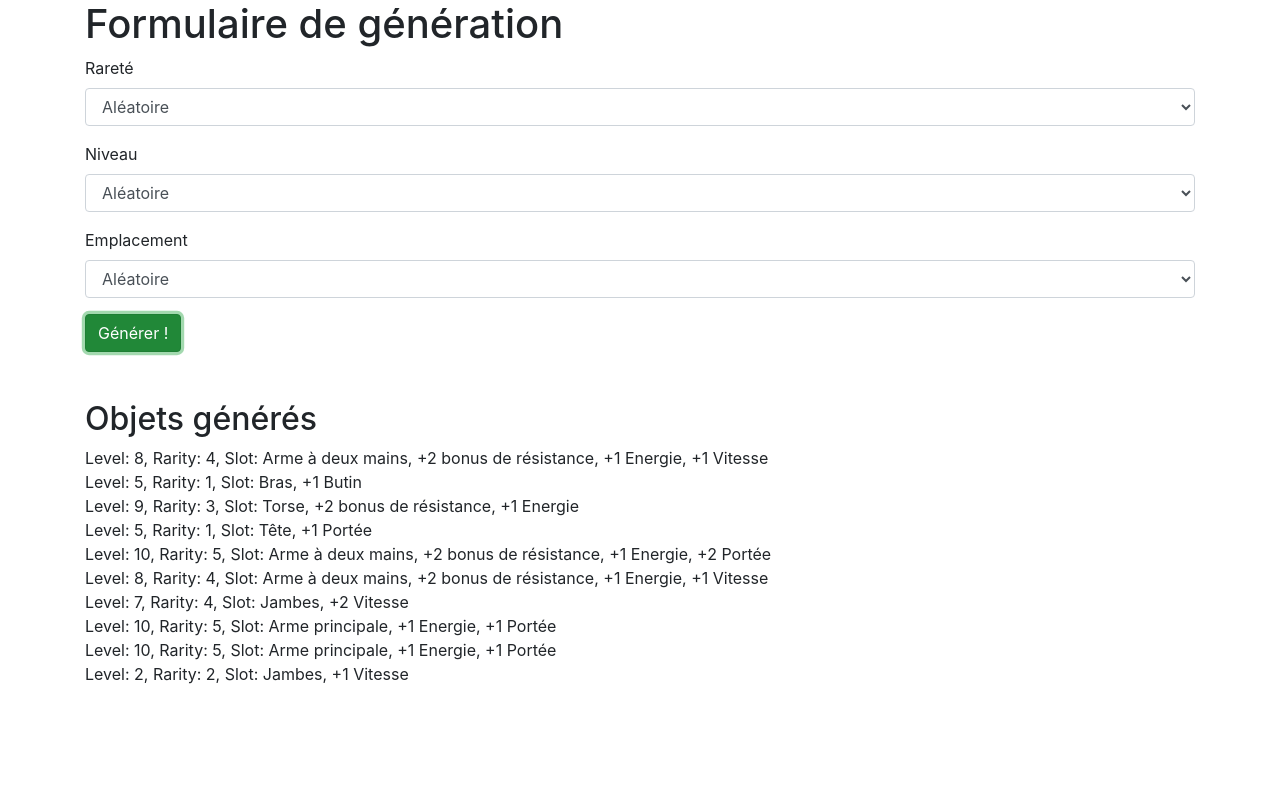
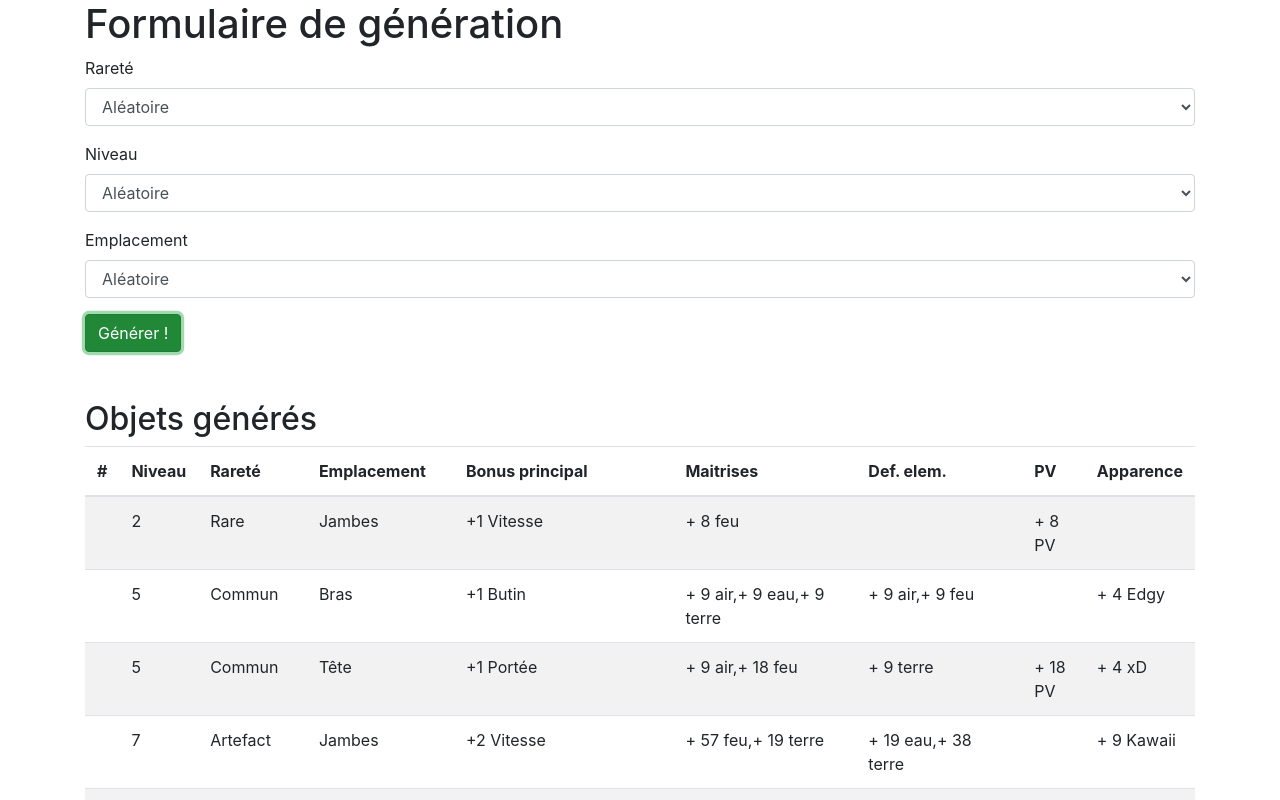
Before and after one commit to Naoskev/avalon-item-generator, an Angular app: page / in a window 1280 px wide. Both pictures are taken after a click on the button "Générer !". Shown: the top 800 px of the page. Built offline with nearby package versions, Linux system fonts and the light colour scheme.

Commit message:
Affichage clarifié des bonus (sous forme de table)

```diff
--- a/src/app/data/ItemDescriptor.ts
+++ b/src/app/data/ItemDescriptor.ts
@@ -4,6 +4,7 @@ export class ItemDescriptor {
     public rarityIndex:number;
     public level: number;
     public slot: ItemSlot;
+    public rarityName: string;
 
     public constructor(){
         this.rarityIndex = null;
--- a/src/app/data/item.ts
+++ b/src/app/data/item.ts
@@ -1,5 +1,7 @@
 import { ItemSecondaryBonus } from './itemSecondaryBonus';
 import { ItemDescriptor } from './ItemDescriptor';
+import { sumBy, groupBy, map, Dictionary, keys, sortBy } from 'lodash';
+import { BonusKind } from './secondaryBonusDescriptor';
 
 export class Item {
 
@@ -12,4 +14,30 @@ export class Item {
         public secondaryBonus: ItemSecondaryBonus[]){
         this.statsName = fluffName + " " + (mainBonus != null ? mainBonus +" " :"");
     }
+
+    public getItemMasteries(): string{
+        return this.computeElements(BonusKind.ElementMastery);
+    }
+
+    public getItemElementDefenses(): string{
+        return this.computeElements(BonusKind.ElementDefense);
+    }
+
+    public getHP(): string{
+      let sum = sumBy(this.secondaryBonus.filter(s => s.kind === BonusKind.HP), i => i.bonusValue);
+      if(sum > 0) return "+ "+sum+ " PV";
+      return "";
+    }
+
+    public getLook(): string {
+      let look = this.secondaryBonus.find(i => i.kind === BonusKind.Look);
+      return look != null ? "+ "+look.bonusValue + " " + look.nature : "";
+    }
+
+    private computeElements(kind: BonusKind){
+        let masteries = this.secondaryBonus.filter(m => m.kind == kind);
+
+      let tt = groupBy(masteries, 'nature');
+      return sortBy(keys(tt)).map(s => "+ "+sumBy(tt[s], bn => bn.bonusValue)+ " " + s).join();
+    }
 }
--- a/src/app/generated-items-list/generated-items-list.component.html
+++ b/src/app/generated-items-list/generated-items-list.component.html
@@ -1,7 +1,32 @@
 <div class="container">
     <h2>Objets générés</h2>
-    <div *ngFor="let genItem of itemsList">
-        <div>Level: {{genItem.descriptor.level}}, Rarity: {{genItem.descriptor.rarityIndex}}, Slot: {{genItem.descriptor.slot.name}}, {{genItem.statsName}}</div>
-    </div>
     <div *ngIf="itemsList.length == 0"><i>Aucun objet généré</i></div>
+    <table class="table table-striped">
+        <thead>
+        <tr>
+          <th scope="col">#</th>
+          <th scope="col">Niveau</th>
+          <th scope="col" >Rareté</th>
+          <th scope="col" >Emplacement</th>
+          <th scope="col" >Bonus principal</th>
+          <th scope="col" >Maitrises</th>
+          <th scope="col" >Def. elem.</th>
+          <th scope="col" >PV</th>
+          <th scope="col">Apparence</th>
+        </tr>
+        </thead>
+        <tbody>
+            <tr *ngFor="let item of itemsList">
+                <td>{{item.fluffName}}</td>
+                <td>{{item.descriptor.level}}</td>
+                <td>{{item.descriptor.rarityName}}</td>
+                <td>{{item.descriptor.slot.name}}</td>
+                <td>{{item.mainBonus}}</td>
+                <td>{{ item.getItemMasteries()}}</td>
+                <td>{{ item.getItemElementDefenses() }}</td>
+                <td>{{ item.getHP() }}</td>
+                <td>{{ item.getLook() }}</td>
+            </tr>
+        </tbody>
+      </table>
 </div>
--- a/src/app/generated-items-list/generated-items-list.component.ts
+++ b/src/app/generated-items-list/generated-items-list.component.ts
@@ -2,6 +2,7 @@ import { Component, OnDestroy } from '@angular/core';
 import { ItemGeneratorService } from '../generator/item-generator.service';
 import { Subscription } from 'rxjs';
 import { Item } from '../data/item';
+import { sortBy } from 'lodash';
 
 @Component({
   selector: 'app-generated-items-list',
@@ -18,7 +19,7 @@ export class GeneratedItemsListComponent implements OnDestroy {
     this.subscription = itemGeneratorService.generatedItems$.subscribe(list => {
       this.itemsList.length =0;
       if(list){
-        this.itemsList = list;
+        this.itemsList = sortBy(list, ['fluffName', 'descriptor.level', 'descriptor.rarityIndex', 'descriptor.slot.name']);
       }
     });
    }
--- a/src/app/generator/item-generator.service.ts
+++ b/src/app/generator/item-generator.service.ts
@@ -26,6 +26,7 @@ export class ItemGeneratorService {
     for(let i:number = 0; i < nbToGenerate; i++){
       let descriptor: ItemDescriptor = new ItemDescriptor();
       descriptor.rarityIndex = itemDescriptor.rarityIndex ?? this.generateRandomRarityIndex();
+      descriptor.rarityName = this.referenceDataService.rarityTable.find(r => r.rarityIndex == descriptor.rarityIndex).rarityName;
       descriptor.level = itemDescriptor.level ?? this.generateRandomLevel(descriptor.rarityIndex);
       descriptor.slot = this.getTerminalSlot(Object.assign({}, itemDescriptor.slot ?? this.generateRandomSlot()));
 
```
